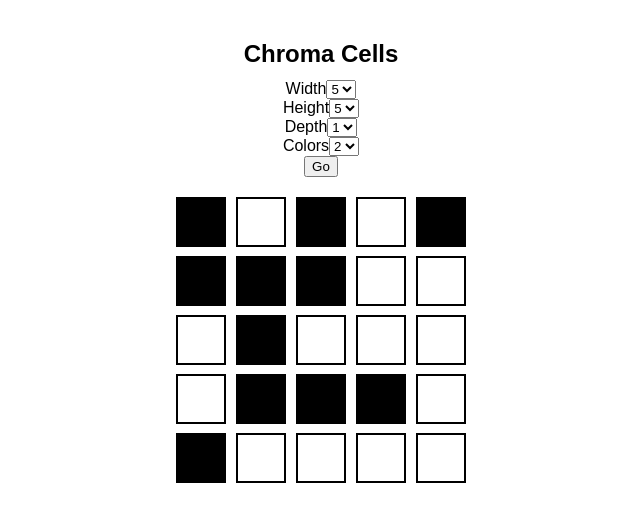
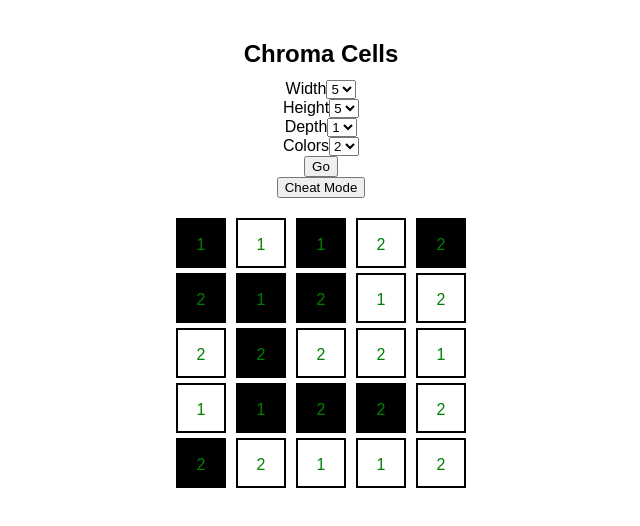
Before and after one commit to alexcavalli/chroma-cells, a React (Create React App) app: page / in a window 1280 px wide. Shown: the top 526 px of the page, without its empty margins (319-959 px from the left). Built offline with nearby package versions, Linux system fonts and the light colour scheme.

Commit message:
Add a cheat mode button toggle

```diff
--- a/src/App.js
+++ b/src/App.js
@@ -9,7 +9,8 @@ import './App.css';
 const mapStateToProps = state => ({
   settings: state.settings,
   cells: state.cells,
-  win: state.win
+  win: state.win,
+  cheatMode: state.cheatMode
 });
 
 class App extends Component {
@@ -23,6 +24,12 @@ class App extends Component {
     const { dispatch } = this.props;
 
     dispatch(actionCreators.startGame(settings));
+  };
+
+  onToggleCheatMode = () => {
+    const { dispatch } = this.props;
+
+    dispatch(actionCreators.toggleCheatMode());
   };
 
   renderCellGrids() {
@@ -58,14 +65,17 @@ class App extends Component {
   }
 
   renderCell(x, y, z) {
-    const { cells } = this.props;
+    const { cells, cheatMode } = this.props;
+    const thisCell = cells[z][y][x];
+    const cycle = cheatMode && thisCell.cycle;
 
     return (
       <Cell
         onClickCell={() => {
           this.onPlayCell([x, y, z]);
         }}
-        value={cells[z][y][x].value}
+        value={thisCell.value}
+        cycle={cycle}
         key={[x, y, z].join('-')}
       />
     );
@@ -81,6 +91,7 @@ class App extends Component {
         </div>
         <div className="App-settings">
           <Settings settings={settings} onUpdateSettings={this.onStartGame} />
+          <button onClick={this.onToggleCheatMode}>Cheat Mode</button>
         </div>
         <div className="App-container">
           {this.renderCellGrids()}
--- a/src/CellActions.js
+++ b/src/CellActions.js
@@ -101,7 +101,7 @@ export default class CellActions {
     return cells.every(level => {
       return level.every(row => {
         return row.every(cell => {
-          return cell.value == checkValue;
+          return cell.value === checkValue;
         });
       });
     });
--- a/src/appRedux.js
+++ b/src/appRedux.js
@@ -6,7 +6,8 @@ import CellActions from './CellActions';
 export const types = {
   START_GAME: 'START_GAME',
   PLAY_CELL: 'PLAY_CELL',
-  REVERSE_PLAY_CELL: 'REVERSE_PLAY_CELL'
+  REVERSE_PLAY_CELL: 'REVERSE_PLAY_CELL',
+  TOGGLE_CHEAT_MODE: 'TOGGLE_CHEAT_MODE'
 };
 
 export const actionCreators = {
@@ -18,6 +19,9 @@ export const actionCreators = {
   },
   reversePlayCell: cellCoords => {
     return { type: types.REVERSE_PLAY_CELL, payload: cellCoords };
+  },
+  toggleCheatMode: () => {
+    return { type: types.TOGGLE_CHEAT_MODE };
   }
 };
 
@@ -39,7 +43,8 @@ initialCells = CellActions.playRandomReverseCells(
 const initialState = {
   settings: initialSettings,
   cells: initialCells,
-  win: false
+  win: false,
+  cheatMode: true
 };
 
 export const reducer = (state = initialState, action) => {
@@ -57,7 +62,8 @@ export const reducer = (state = initialState, action) => {
       return {
         cells: cells,
         settings: settings,
-        win: false // there's an edge case that the generated board could be a win.
+        win: false, // there's an edge case that the generated board could be a win.
+        cheatMode: true
       };
     }
     case types.PLAY_CELL: {
@@ -99,6 +105,12 @@ export const reducer = (state = initialState, action) => {
         win: isWin
       };
     }
+    case types.TOGGLE_CHEAT_MODE: {
+      return {
+        ...state,
+        cheatMode: !state.cheatMode
+      };
+    }
     default: {
       return state;
     }
```
